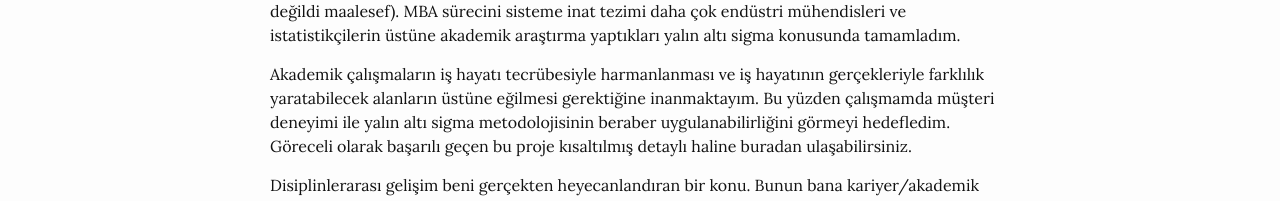
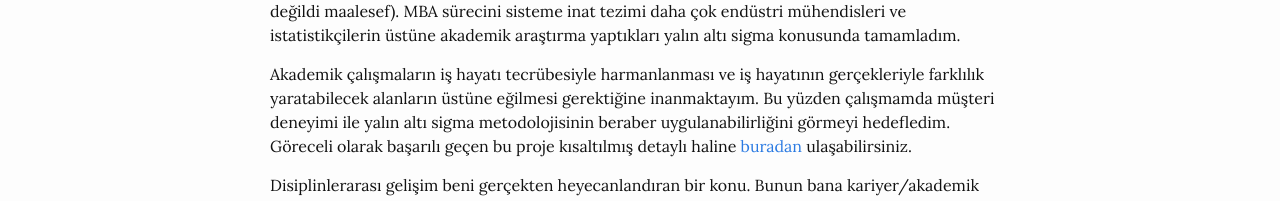
Before and after one commit to EmreToktay/EmreToktay.github.io, a plain HTML site: page index.html in a window 1280 px wide. Shown: the part 402-603 px from the top of the page. Drawn offline with nearby package versions, Linux system fonts and the light colour scheme; a script that the page names is missing.

Commit message:
Update index.html

```diff
--- a/index.html
+++ b/index.html
@@ -144,7 +144,8 @@ Türkiye eğitim şartlarında lisansımın turizm olmasından kaynaklı bu müm
 MBA sürecini sisteme inat tezimi daha çok endüstri mühendisleri ve istatistikçilerin üstüne akademik araştırma yaptıkları yalın altı sigma konusunda tamamladım.</p>
 
 <p>Akademik çalışmaların iş hayatı tecrübesiyle harmanlanması ve iş hayatının gerçekleriyle farklılık yaratabilecek alanların üstüne eğilmesi gerektiğine inanmaktayım.
-Bu yüzden çalışmamda müşteri deneyimi ile yalın altı sigma metodolojisinin beraber uygulanabilirliğini görmeyi hedefledim. Göreceli olarak başarılı geçen bu proje kısaltılmış detaylı haline buradan ulaşabilirsiniz.</p>
+Bu yüzden çalışmamda müşteri deneyimi ile yalın altı sigma metodolojisinin beraber uygulanabilirliğini görmeyi hedefledim.
+Göreceli olarak başarılı geçen bu proje kısaltılmış detaylı haline <a href="https://memretoktay.net/Blog%20Posts/Yal%C4%B1nalt%C4%B1sigma.html">buradan</a> ulaşabilirsiniz.</p>
 
 <p>Disiplinlerarası gelişim beni gerçekten heyecanlandıran bir konu. Bunun bana kariyer/akademik olarak özgün bir şekilde başarı ve tatmin getireceğine inanıyorum. Bununla ilgili
 ilk olarak müşteri deneyimi & süreç iyileştirme ile ilgili ortak nokta bulurken şimdi ise bu ikilinin yanına veri bilimini eklemek istiyorum. </p>
```
